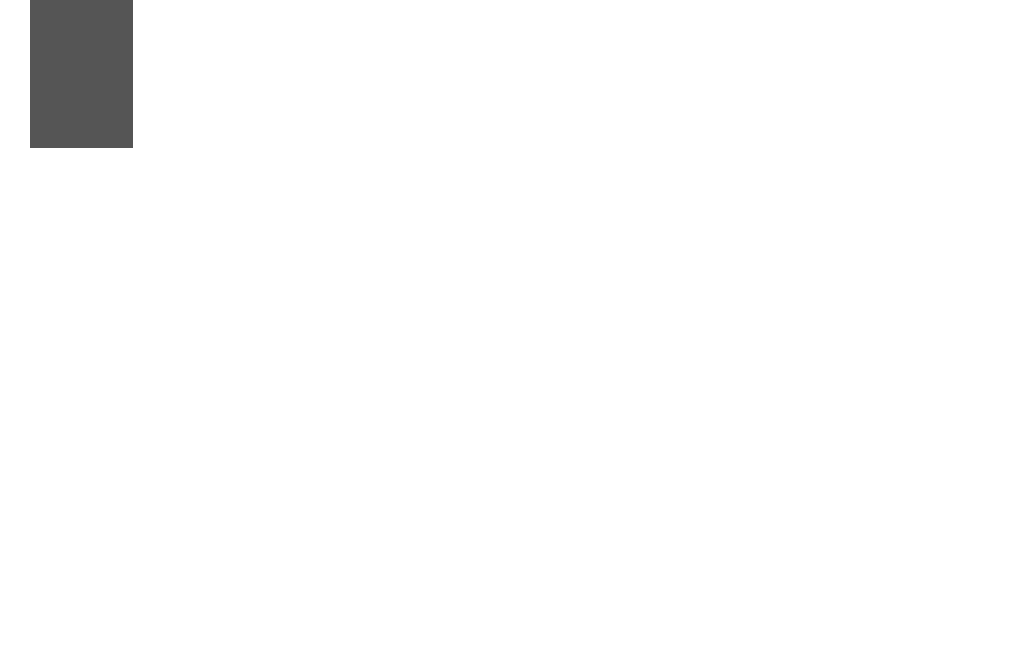
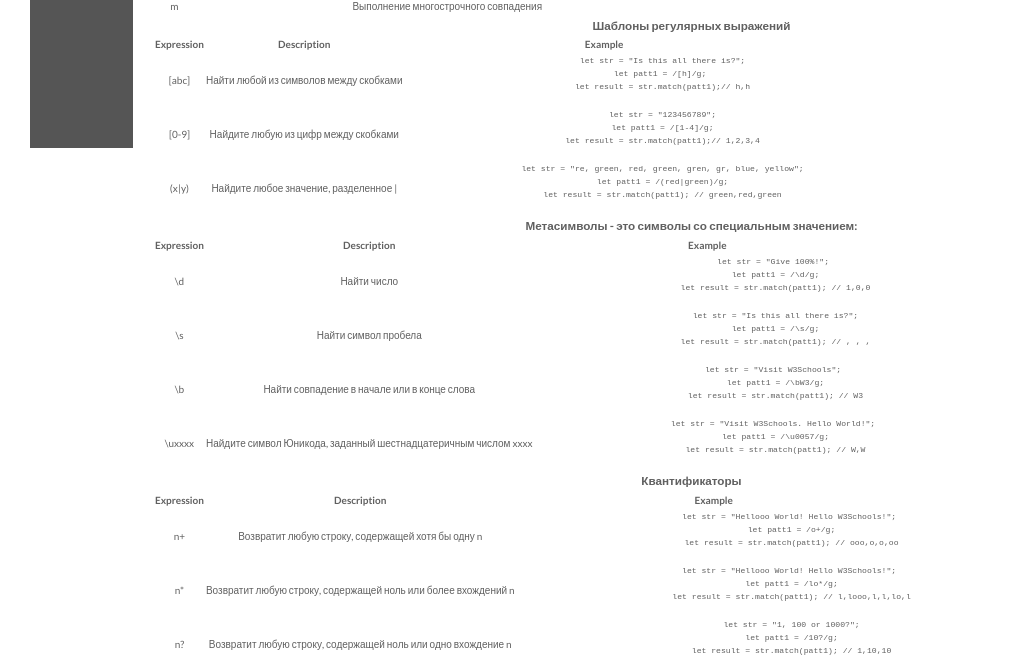
Before and after one commit to ybeliaev/WEBblocks, a plain HTML site: page Regular Expressions/regExp.html in a window 1280 px wide. Shown: the part 682-1354 px from the top of the page, without its empty margins (0-1030 px from the left). Before the commit the page ends 830 px from the top, so only its background shows below. Drawn offline with Linux system fonts and the light colour scheme; files that its build step writes are made by us from their sources; files whose address does not match are found by name.

Commit message:
upp regExp & main menu

```diff
--- a/Regular Expressions/regExp.html
+++ b/Regular Expressions/regExp.html
@@ -31,28 +31,29 @@
 		<h2>Использование search() как String.method</h2>
 		<h3>Пример</h3>
 		<p>
-			var str = "Visit W3Schools!";
-			var n = str.search("W3Schools"); \\ n = 6
+			let str = "Visit W3Schools!";
+			let n = str.search("W3Schools"); \\ n = 6
 		</p>
 		<h2>Использование search() в Regular Expression</h2>
 		<h3>Пример</h3>
 		<p>
-			var str = "Visit W3Schools";
-			var n = str.search(/w3schools/i); \\ n = 6
+			let str = "Visit W3Schools";
+			let n = str.search(/w3schools/i); \\ n = 6
 		</p>
 		<h2>Использование replace() как String.method</h2>
 		<h3>Пример</h3>
 		<p>
-			var str = "Visit Microsoft!";
-			var res = str.replace("Microsoft", "W3Schools"); \\ 'visit W3Schools!'
+			let str = "Visit Microsoft!";
+			let res = str.replace("Microsoft", "W3Schools"); \\ 'visit W3Schools!'
 		</p>
 		<h2>Использование replace() в Regular Expression</h2>
 		<h3>Пример</h3>
 		<p>
-			var str = "Visit Microsoft!";
-			var res = str.replace(/microsoft/i, "W3Schools"); \\ 'Visit W3Schools!'
+			let str = "Visit Microsoft!";
+			let res = str.replace(/microsoft/i, "W3Schools"); \\ 'Visit W3Schools!'
 		</p>
-		<h2>Модификаторы регулярных выражений</h2>
+        <h2>Модификаторы регулярных выражений</h2>
+        <h3>Квадратные скобки используются для поиска ряда символов</h3>
 		<table>
 			<tr>
 				<th>Modifier</th>
@@ -70,7 +71,141 @@
 				<td>m</td>
 				<td>Выполнение многострочного совпадения</td>
 			</tr>
-		</table>
+        </table>
+        <h3>Шаблоны регулярных выражений</h3>
+        <table>
+            <tr>
+                <th>Expression</th>
+                <th>Description</th>
+                <th>Example</th>
+            </tr>
+            <tr>
+                <td>[abc]</td>
+                <td>Найти любой из символов между скобками</td>
+                <td>
+                    <pre>
+                        let str = "Is this all there is?";
+                        let patt1 = /[h]/g;
+                        let result = str.match(patt1);// h,h
+                    </pre>
+                </td>
+            </tr>
+            <tr>
+                <td>[0-9]</td>
+                <td>Найдите любую из цифр между скобками</td>
+                <td>
+                    <pre>
+                        let str = "123456789";
+                        let patt1 = /[1-4]/g;
+                        let result = str.match(patt1);// 1,2,3,4
+                    </pre>
+                </td>
+            </tr>
+            <tr>
+                <td>(x|y)</td>
+                <td>Найдите любое значение, разделенное |</td>
+                <td>
+                    <pre>
+                        let str = "re, green, red, green, gren, gr, blue, yellow";
+                        let patt1 = /(red|green)/g;
+                        let result = str.match(patt1); // green,red,green
+                    </pre>
+                </td>
+            </tr>
+        </table>
+        <h3>Метасимволы - это символы со специальным значением:</h3>
+        <table>
+                <tr>
+                    <th>Expression</th>
+                    <th>Description</th>
+                    <th>Example</th>
+                </tr>
+                <tr>
+                    <td>\d</td>
+                    <td>Найти число</td>
+                    <td>
+                        <pre>
+                            let str = "Give 100%!";
+                            let patt1 = /\d/g;
+                            let result = str.match(patt1); // 1,0,0
+                        </pre>
+                    </td>
+                </tr>
+                <tr>
+                    <td>\s</td>
+                    <td>Найти символ пробела</td>
+                    <td>
+                        <pre>
+                            let str = "Is this all there is?";
+                            let patt1 = /\s/g;
+                            let result = str.match(patt1); // , , ,
+                        </pre>
+                    </td>
+                </tr>
+                <tr>
+                    <td>\b</td>
+                    <td>Найти совпадение в начале или в конце слова</td>
+                    <td>
+                        <pre>
+                            let str = "Visit W3Schools";
+                            let patt1 = /\bW3/g;
+                            let result = str.match(patt1); // W3
+                        </pre>
+                    </td>
+                </tr>
+                <tr>
+                    <td>\uxxxx</td>
+                    <td>Найдите символ Юникода, заданный шестнадцатеричным числом xxxx</td>
+                    <td>
+                        <pre>
+                            let str = "Visit W3Schools. Hello World!";
+                            let patt1 = /\u0057/g;
+                            let result = str.match(patt1); // W,W
+                        </pre>
+                    </td>
+                </tr>
+            </table>
+            <h3>Квантификаторы</h3>
+            <table>
+                    <tr>
+                        <th>Expression</th>
+                        <th>Description</th>
+                        <th>Example</th>
+                    </tr>
+                    <tr>
+                        <td>n+</td>
+                        <td>Возвратит любую строку, содержащей хотя бы одну n</td>
+                        <td>
+                            <pre>
+                                let str = "Hellooo World! Hello W3Schools!";
+                                let patt1 = /o+/g;
+                                let result = str.match(patt1); // ooo,o,o,oo
+                            </pre>
+                        </td>
+                    </tr>
+                    <tr>
+                        <td>n*</td>
+                        <td>Возвратит любую строку, содержащей ноль или более вхождений n</td>
+                        <td>
+                            <pre>
+                                let str = "Hellooo World! Hello W3Schools!";
+                                let patt1 = /lo*/g;
+                                let result = str.match(patt1); // l,looo,l,l,lo,l
+                            </pre>
+                        </td>
+                    </tr>
+                    <tr>
+                        <td>n?</td>
+                        <td>Возвратит любую строку, содержащей ноль или одно вхождение n</td>
+                        <td>
+                            <pre>
+                                let str = "1, 100 or 1000?";
+                                let patt1 = /10?/g;
+                                let result = str.match(patt1); // 1,10,10
+                            </pre>
+                        </td>
+                    </tr>
+                </table>
 	</header>
 	<script src="main.js"></script>
 </body>
--- a/style.css
+++ b/style.css
@@ -72,12 +72,14 @@ header{
 .bar {
     background-color: #555;
 	height: 100vh;
+	overflow-y: scroll;
+    overflow-x: hidden;
 
 }
 
 .bar a {
 	display: block;
-    text-align: center;
+    text-align: left;
     padding: 1.2rem 2rem;
     color: white;
     font-size: 1.8rem;
@@ -97,7 +99,7 @@ header{
 }
 
 .active {
-    background-color: #4CAF50;
+    background-color: rgb(51, 102, 255);
 }
 
 /* ========================================================== */
```
